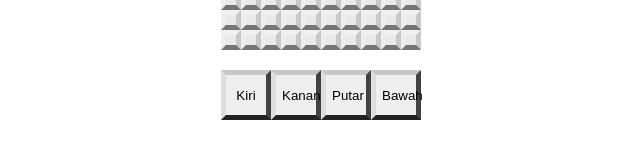
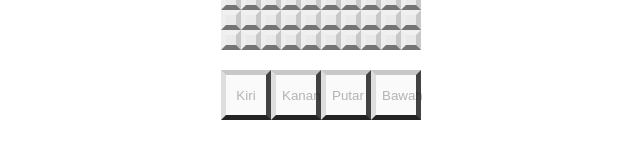
Before and after one commit to dedotikea/Tetris, a React (Vite) app: page / in a window 1280 px wide. Shown: the part 438-596 px from the top of the page, without its empty margins (319-959 px from the left). Built offline with nearby package versions, Linux system fonts and the light colour scheme.

Commit message:
add gameover

```diff
--- a/src/components/Controls.jsx
+++ b/src/components/Controls.jsx
@@ -5,25 +5,42 @@ import { useDispatch, useSelector } from 'react-redux'
 const Controls = (props) => {
     const dispatch = useDispatch()
     const isRunning = useSelector((state) => state.isRunning)
+    const gameOver = useSelector((state) => state.game.gameOver)
     return (
         <div className="controls">
             {/* left */}
-            <button className="control-button" onClick={(e) => {
+            <button
+                disabled={!isRunning || gameOver}
+                className="control-button"
+                onClick={(e) => {
+                    if (!isRunning || gameOver) { return }
                     dispatch(moveLeft())
                 }}>Kiri</button>
 
             {/* right */}
-            <button className="control-button" onClick={(e) => {
+            <button
+                disabled={!isRunning || gameOver}
+                className="control-button"
+                onClick={(e) => {
+                    if (!isRunning || gameOver) { return }
                     dispatch(moveRight())
                 }}>Kanan</button>
 
             {/* rotate */}
-            <button className="control-button" onClick={(e) => {
+            <button
+                disabled={!isRunning || gameOver}
+                className="control-button"
+                onClick={(e) => {
+                    if (!isRunning || gameOver) { return }
                     dispatch(rotate())
                 }}>Putar</button>
 
             {/* down */}
-            <button className="control-button" onClick={(e) => {
+            <button
+                disabled={!isRunning || gameOver}
+                className="control-button"
+                onClick={(e) => {
+                    if (!isRunning || gameOver) { return }
                     dispatch(moveDown())
                 }}>Bawah</button>
 
--- a/src/reducers/game-reducer.jsx
+++ b/src/reducers/game-reducer.jsx
@@ -40,7 +40,17 @@ const gameReducer = (state = defaultState(), action) => {
                 return { ...state, y: maybeY }
             }
             // If not place the block
-            const newGrid = addBlockToGrid(shape, grid, x, y, rotation)
+            const obj = addBlockToGrid(shape, grid, x, y, rotation)
+            const newGrid = obj.grid
+            const gameOver = obj.gameOver
+
+            if (gameOver) {
+                // Game Over
+                const newState = { ...state }
+                newState.shape = 0
+                newState.grid = newGrid
+                return { ...state, gameOver: true }
+            }
             // reset some things to start a new shape/block
             const newState = defaultState()
             newState.grid = newGrid
--- a/src/utils/index.jsx
+++ b/src/utils/index.jsx
@@ -199,19 +199,26 @@ export const canMoveTo = (shape, grid, x, y, rotation) => {
 
 // Adds current shape to grid
 export const addBlockToGrid = (shape, grid, x, y, rotation) => {
-    // Get the block array
-    const block = shapes[shape][rotation];
-    // Copy the grid
-    const newGrid = [...grid];
-    // Map the Block onto the grid
+    // At this point the game is not over
+    let blockOffGrid = false
+    const block = shapes[shape][rotation]
+    const newGrid = [...grid]
     for (let row = 0; row < block.length; row++) {
         for (let col = 0; col < block[row].length; col++) {
             if (block[row][col]) {
-                newGrid[row + y][col + x] = shape;
+                const yIndex = row + y
+                // If the yIndex is less than 0 part of the block
+                // is off the top of the screen and the game is over
+                if (yIndex < 0) {
+                    blockOffGrid = true
+                } else {
+                    newGrid[row + y][col + x] = shape
+                }
             }
         }
     }
-    return newGrid;
+    // Return both the newGrid and the gameOver bool
+    return { grid: newGrid, gameOver: blockOffGrid }
 }
 
 // Checks for completed rows and scores points
```
Lines whose indentation alone changed are shown as unchanged.
